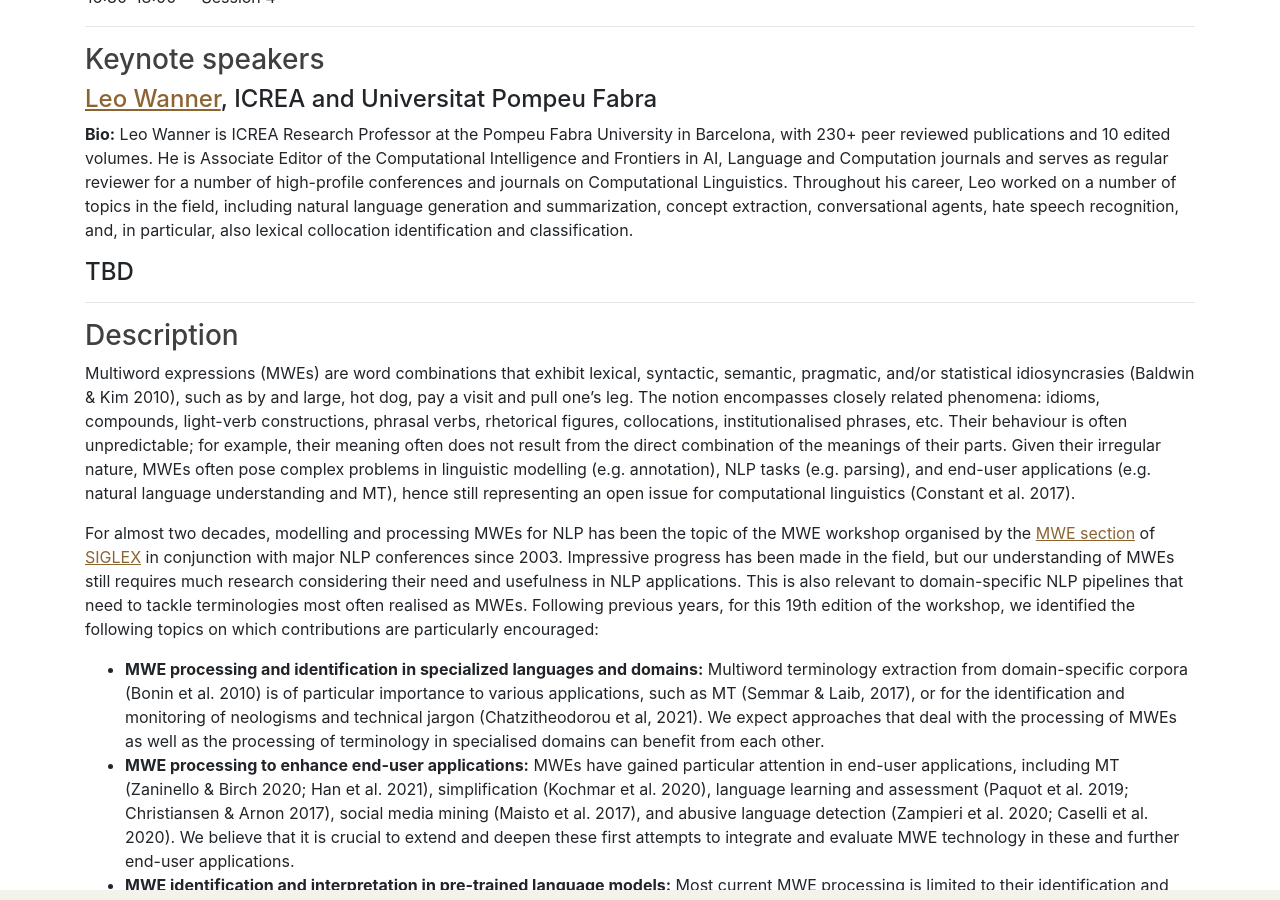
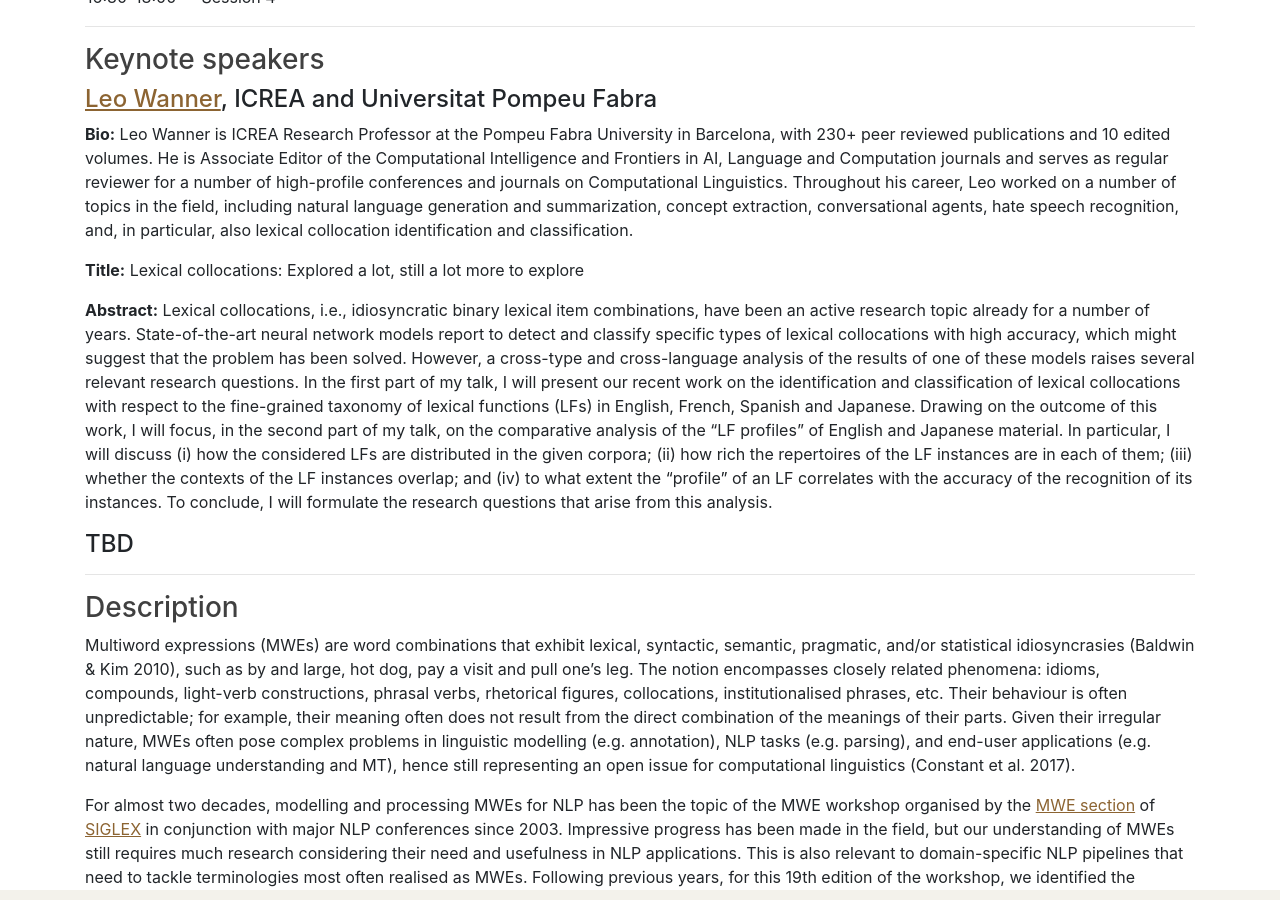
Before and after one commit to multiword/multiword.github.io, a Jekyll site: the page built from mwe2023/index.md, in a window 1280 px wide and 900 px high, scrolled down 1375 px. Built offline with Jekyll 4.4.1, drawn with Linux system fonts in a browser that asks for light colours; comment, search, counter and statistics services are not loaded.

Commit message:
Added first keynote title, abstract

```diff
--- a/mwe2023/index.md
+++ b/mwe2023/index.md
@@ -91,6 +91,10 @@ Tentative schedule:
 #### [Leo Wanner](https://www.icrea.cat/Web/ScientificStaff/leo-wanner-324), ICREA and Universitat Pompeu Fabra
 
 **Bio:** Leo Wanner is ICREA Research Professor at the Pompeu Fabra University in Barcelona, with 230+ peer reviewed publications and 10 edited volumes. He is Associate Editor of the Computational Intelligence and Frontiers in AI, Language and Computation journals and serves as regular reviewer for a number of high-profile conferences and journals on Computational Linguistics. Throughout his career, Leo worked on a number of topics in the field, including natural language generation and summarization, concept extraction, conversational agents, hate speech recognition, and, in particular, also lexical collocation identification and classification.
+
+**Title:** Lexical collocations: Explored a lot, still a lot more to explore
+
+**Abstract:** Lexical collocations, i.e., idiosyncratic binary lexical item combinations, have been an active research topic already for a number of years. State-of-the-art neural network models report to detect and classify specific types of lexical collocations with high accuracy, which might suggest that the problem has been solved. However, a cross-type and cross-language analysis of the results of one of these models raises several relevant research questions. In the first part of my talk, I will present our recent work on the identification and classification of lexical collocations with respect to the fine-grained taxonomy of lexical functions (LFs) in English, French, Spanish and Japanese. Drawing on the outcome of this work, I will focus, in the second part of my talk, on the comparative analysis of the “LF profiles” of English and Japanese material. In particular, I will discuss (i) how the considered LFs are distributed in the given corpora; (ii) how rich the repertoires of the LF instances are in each of them; (iii) whether the contexts of the LF instances overlap; and (iv) to what extent the “profile” of an LF correlates with the accuracy of the recognition of its instances. To conclude, I will formulate the research questions that arise from this analysis.
 
 #### TBD
 
```
